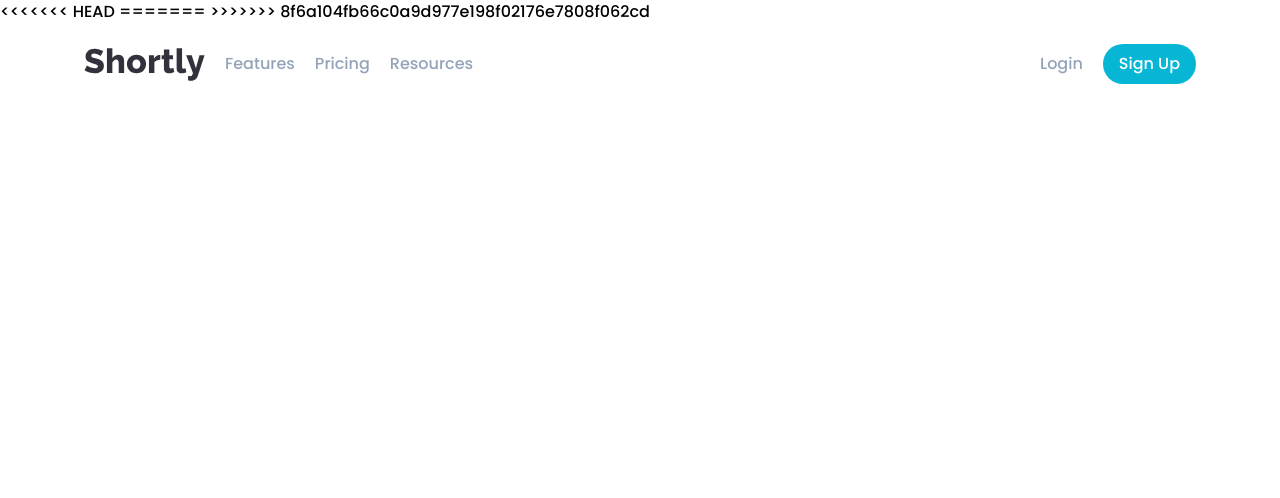
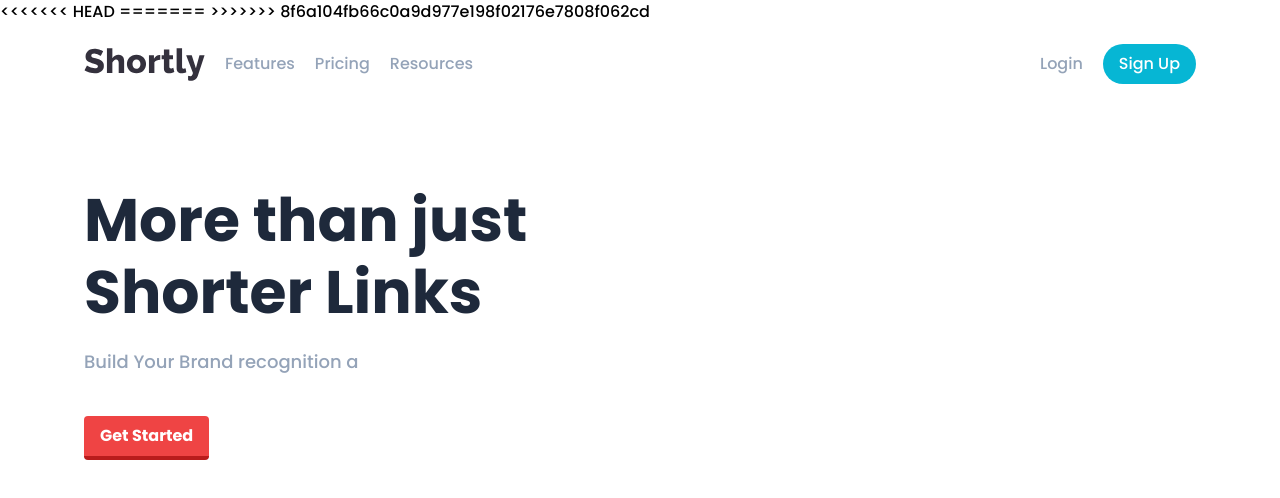
Before and after one commit to Adit0507/URL-Shortener, a React (Create React App) app: page / in a window 1280 px wide. Shown: the top 498 px of the page. Built offline with nearby package versions, Linux system fonts and the light colour scheme.

Commit message:
Working on the showcase section]

```diff
--- a/src/App.js
+++ b/src/App.js
@@ -1,7 +1,11 @@
-import Header from "./components/Header"
+import Header from "./components/Header";
+import Showcase from "./components/Showcase";
 
 export default function App() {
-    return (
-        <Header />
-    )
+  return (
+    <>
+      <Header />
+      <Showcase />
+    </>
+  );
 }
--- /dev/null
+++ b/src/components/Showcase.js
@@ -0,0 +1,22 @@
+import React from "react";
+import showcase from "../images/illustration-working.svg";
+
+const Showcase = () => {
+  return <>
+    <section className="py-10 lg:py-20">
+        <div className="max-width grid grid-cols-1 gap-5 md:grid-cols-2 md:gap-10 md:place-items-center">
+            <article className="text-center md:text-left">
+                <h1 className="text-5xl lg:text-6xl mb-5 font-bold text-slate-800">
+                    More than just Shorter Links
+                </h1>
+                <p className="lg:text-lg text-slate-400 mb-10">
+                    Build Your Brand recognition a
+                </p>
+                <button className="bg-red-500 hover:bg-purple-400 text-white font-bold py-2 px-4 border-b-4 border-red-700 hover:border-red-500 rounded">Get Started</button>
+            </article>
+        </div>
+    </section>
+  </>;
+};
+
+export default Showcase;
```
